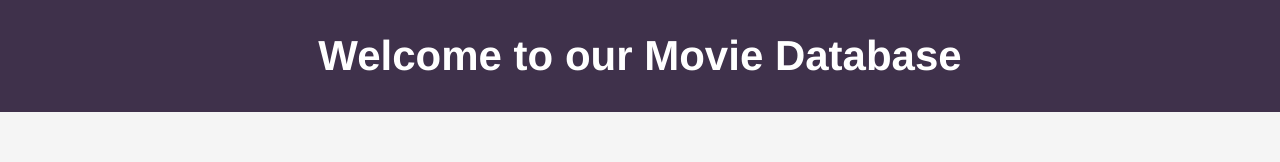
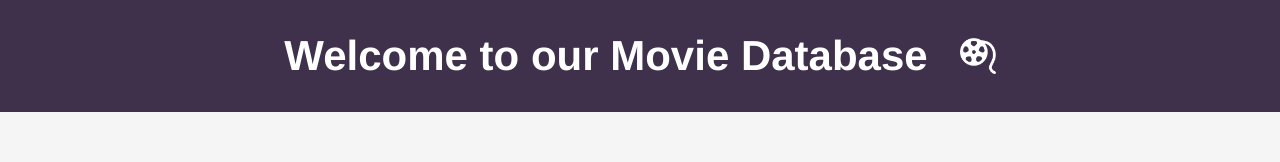
Before and after one commit to TimKuntze/app_search-justwatch-api, a Vue app: page / in a window 1280 px wide. Shown: the top 162 px of the page. Built offline with nearby package versions, Linux system fonts and the light colour scheme; no server answers.

Commit message:
updated header

```diff
--- a/src/App.vue
+++ b/src/App.vue
@@ -54,10 +54,17 @@ h1 {
 }
 
 header {
-  display: grid;
+  display: flex;
   color: white;
   background: #3f314b;
   padding: 32px;
+  align-items: center;
+  justify-content: center;
+}
+
+header img {
+  width: 36px;
+  margin-left: 32px;
 }
 
 .search-and-results {
@@ -106,8 +113,9 @@ header {
 .result-item {
   margin-bottom: 32px;
   padding: 8px;
-  border: 1px solid black;
+  border: 2px solid #3f314b;
   border-radius: 5px;
+  background-color: #e2e2e2;
 }
 
 </style>
--- a/src/components/myStore.vue
+++ b/src/components/myStore.vue
@@ -1,7 +1,9 @@
 <template>
   <div class="hello">
     <header>
+
       <h1>{{ msg }}</h1>
+      <img src="./../assets/film-reel-128_white.png">
     </header>
 
     <div class="search-and-results">
```
Also changed, not shown: src/assets/film-reel-128.png (added), src/assets/film-reel-128_white.png (added).
